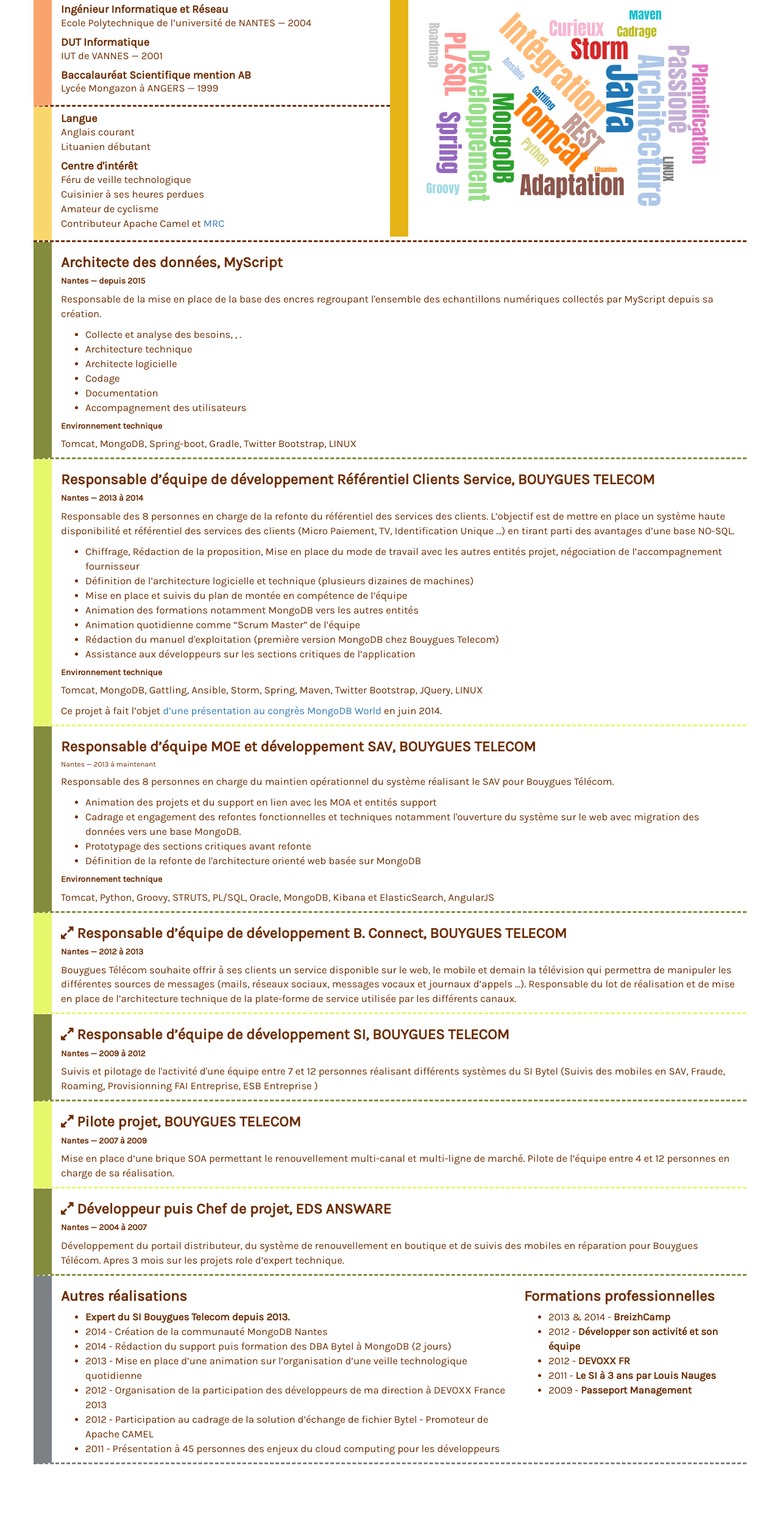
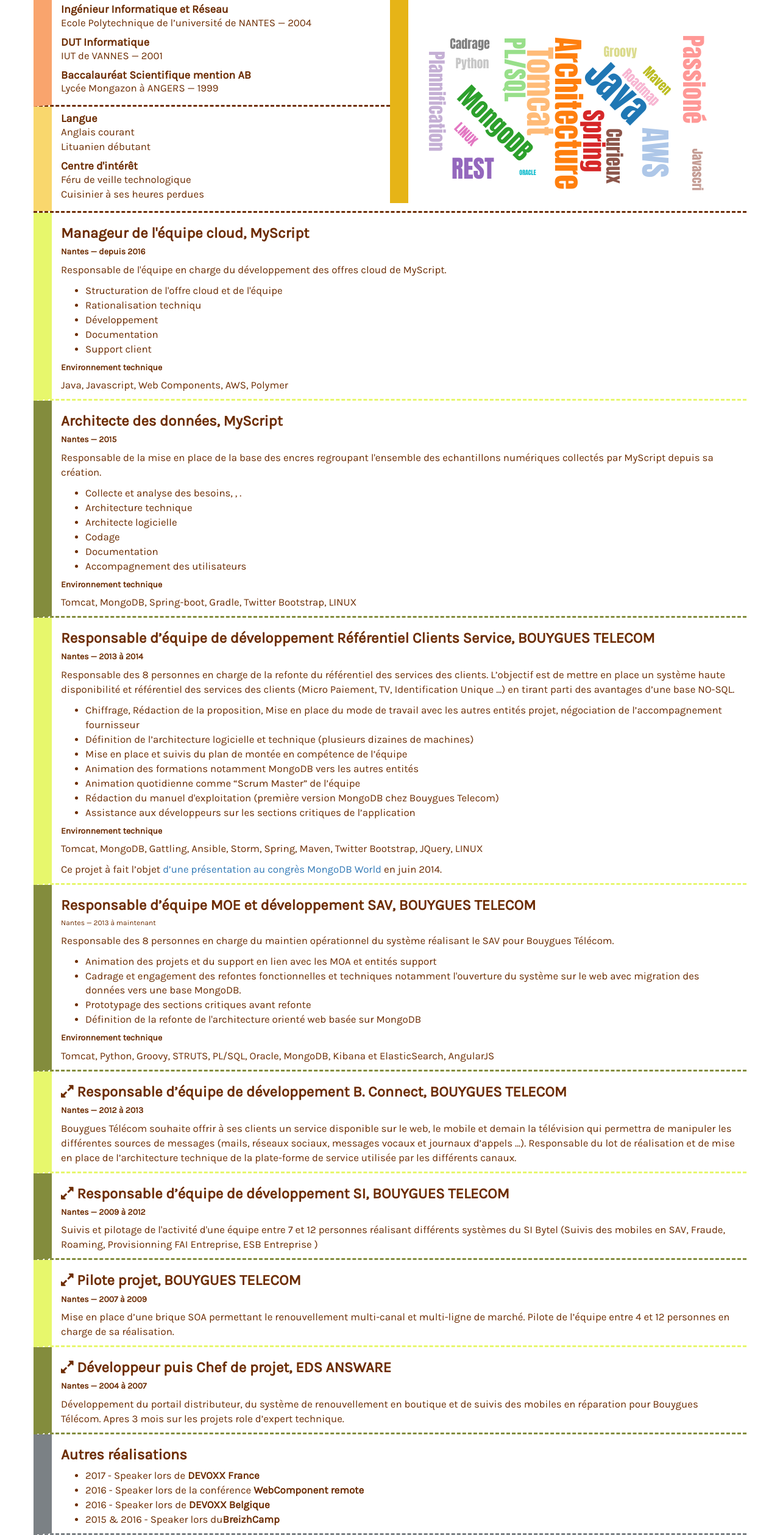
Before and after one commit to padewitte/cv, a plain HTML site: page index.html in a window 1280 px wide. Shown: the part 273-2790 px from the top of the page at 61% size. Before the commit the page ends 2674 px from the top, so only its background shows below. Drawn offline with nearby package versions, Linux system fonts and the light colour scheme.

Commit message:
2018 update

```diff
--- a/index.html
+++ b/index.html
@@ -16,20 +16,20 @@
 <body>
 	<div class="container">
 		<div class="row id cv-block">
-			<div class="col-md-2 col-xs-4"><img class="photo" src="PAD1.jpg" height="200px" /></div>
+			<div class="col-md-2 col-xs-4"><img class="photo" src="PAD5.jpg" height="200px" /></div>
 			<div class="col-md-8 col-xs-8"><h1>Pierre-Alban DEWITTE</h1>
 				<i class="fa fa-home"></i> 4 all&eacute;e du Qu&eacute;bec, 44240 LA CHAPELLE SUR ERDRE<br/>
 				<i class="fa fa-mobile"></i> +33659556459<br/>
 				<i class="fa fa-envelope"></i> padewitte@gmail.com<br/>
 				<i class="fa fa-users"></i> Mari&eacute;, 2 enfants<br/>
-				<i class="fa fa-bookmark"></i> <a href="http://padewitte.tumblr.com/">Blog</a><br/>
+				<i class="fa fa-bookmark"></i> <a href="https://medium.com/@padewitte/">Blog</a><br/>
 			</div>
 			<div class="col-md-2 col-xs-12 no-print">
 				<a href="index_EN.html"><img src="english_flag.gif" width="150px"></img><br />English version</a>
 			</div>
 		</div>
 		<div class="row job-title cv-block">
-			<div class="col-md-12 col-xs-12"><h2>Architecte des données</h2></div>
+			<div class="col-md-12 col-xs-12"><h2>Manager, dévelopeur, architecte polyvalent</h2></div>
 		</div>
 		<div class="row etude-interet">
 			<div class="col-md-6 col-xs-12">
@@ -51,8 +51,6 @@
 						<h4>Centre d'intérêt</h4>
 						<p>Féru de veille technologique</p>
 						<p>Cuisinier à ses heures perdues</p>
-						<p>Amateur de cyclisme</p>
-						<p>Contributeur Apache Camel et <a href="http://padewitte.github.io/mrc/">MRC</a></p>
 					</div>
 				</div>
 			</div>
@@ -63,10 +61,29 @@
 			</div>
 		</div>
 
+    <div class="row exp1 cv-block ">
+			<div class="col-md-12 col-xs-12">
+				<h3>Manageur de l'équipe cloud, MyScript</h3>
+				<h5>Nantes — depuis 2016</h5>
+				<p>
+					Responsable de l'équipe en charge du développement des offres cloud de MyScript.
+					<ul>
+						<li>Structuration de l'offre cloud et de l'équipe</li>
+						<li>Rationalisation techniqu</li>
+						<li>Développement</li>
+						<li>Documentation</li>
+						<li>Support client</li>
+					</ul>
+				</p>
+				<h5>Environnement technique</h5>
+				<p>Java, Javascript, Web Components, AWS, Polymer</p>
+			</div>
+		</div>
+
 		<div class="row exp2 cv-block ">
 			<div class="col-md-12 col-xs-12">
 				<h3>Architecte des données, MyScript</h3>
-				<h5>Nantes — depuis 2015</h5>
+				<h5>Nantes — 2015</h5>
 				<p>
 					Responsable de la mise en place de la base des encres regroupant l'ensemble des echantillons numériques collectés par MyScript depuis sa création.
 					<ul>
@@ -77,7 +94,6 @@
 						<li>Documentation</li>
 						<li>Accompagnement des utilisateurs</li>
 					</ul>
-
 				</p>
 				<h5>Environnement technique</h5>
 				<p>Tomcat, MongoDB, Spring-boot, Gradle, Twitter Bootstrap, LINUX</p>
@@ -212,24 +228,11 @@
 			<div class="col-md-8 col-xs-12">
 				<h3>Autres réalisations</h3>
 						<ul>
-							<li><strong>Expert du SI Bouygues Telecom depuis 2013. </strong></li>
-							<li>2014 - Création de la communauté MongoDB Nantes</li>
-							<li>2014 - Rédaction du support puis formation des DBA Bytel à MongoDB (2 jours)</li>
-							<li>2013 - Mise en place d’une animation sur l’organisation d’une veille technologique quotidienne</li>
-							<li>2012 - Organisation de la participation des développeurs de ma direction à DEVOXX France 2013</li>
-							<li>2012 - Participation au cadrage de la solution d’échange de fichier Bytel - Promoteur de Apache CAMEL</li>
-							<li>2011 - Présentation à 45 personnes des enjeux du cloud computing pour les développeurs</li>
+                <li>2017 - Speaker lors de <strong>DEVOXX France</strong>
+                <li>2016 - Speaker lors de la conférence <strong>WebComponent remote</strong></li>
+                <li>2016 - Speaker lors de <strong>DEVOXX Belgique</strong></li>
+                <li>2015 & 2016 - Speaker lors du<strong>BreizhCamp</strong></li>
 						</ul>
-			</div>
-			<div class="col-md-4 col-xs-12">
-				<h3>Formations professionnelles</h3>
-				<ul>
-					<li>2013 & 2014 - <strong>BreizhCamp</strong></li>
-					<li>2012 - <strong>Développer son activité et son équipe</strong></li>
-					<li>2012 - <strong>DEVOXX FR</strong></li>
-					<li>2011 - <strong>Le SI à 3 ans par Louis Nauges</strong></li>
-					<li>2009 - <strong>Passeport Management</strong></li>
-				</ul>
 			</div>
 		</div>
 	</div>
@@ -238,18 +241,15 @@
 	<script>
 		var fill = d3.scale.category20();
 		var w = 500;
-		var h = 350;
+		var h = 295;
 
-		var wordsPAD = [{text: "Websphere et Weblogic", size: 20},
+		var wordsPAD = [
 			{text: "POLYVALENT", size: 70},
 			{text: "Javascript", size: 20},
 			{text: "MongoDB", size: 40},
-			{text: "Lituanien", size: 10},
 			{text: "Développement", size: 40},
-			{text: "ORACLE", size: 20},
-			{text: "Gattling", size: 15},
-			{text: "Ansible", size: 15},
-			{text: "Storm", size: 40},
+			{text: "ORACLE", size: 10},
+			{text: "AWS", size: 50},
 			{text: "LINUX", size: 20},
 			{text: "Java", size: 60},
 			{text: "Roadmap", size: 20},
@@ -267,7 +267,7 @@
 			{text: "Groovy", size: 20},
 			{text: "Adaptation", size: 40},
 			{text: "Apache CAMEL", size: 30},
-			{text: "Intégration", size: 50},
+			{text: "DOCKER", size: 50},
 			{text: "SOAP et  WSDL", size: 30},
 			{text: "REST", size: 40}
 			];
--- a/style.css
+++ b/style.css
@@ -98,7 +98,7 @@
 
 @media print
 {
-	body:after { content: "           Online CV - http://padewitte.gweb.io"; }
+	body:after { content: "           Online CV - https://padewitte.github.io/cv/"; }
 	.no-print, .no-print *
 	{
 		display: none !important;
```
Also changed, not shown: index_EN.html (+28 -25 lines).
